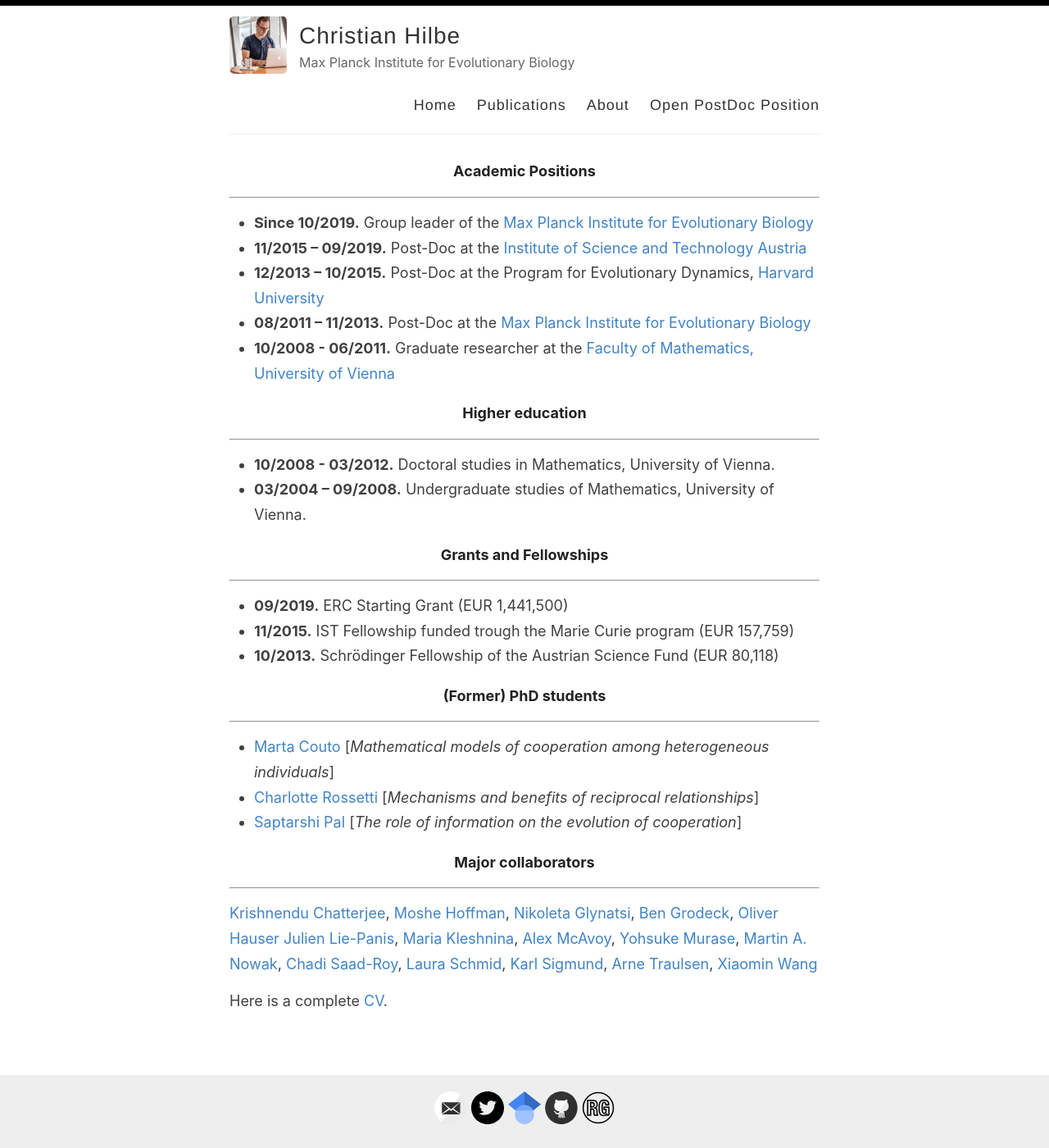
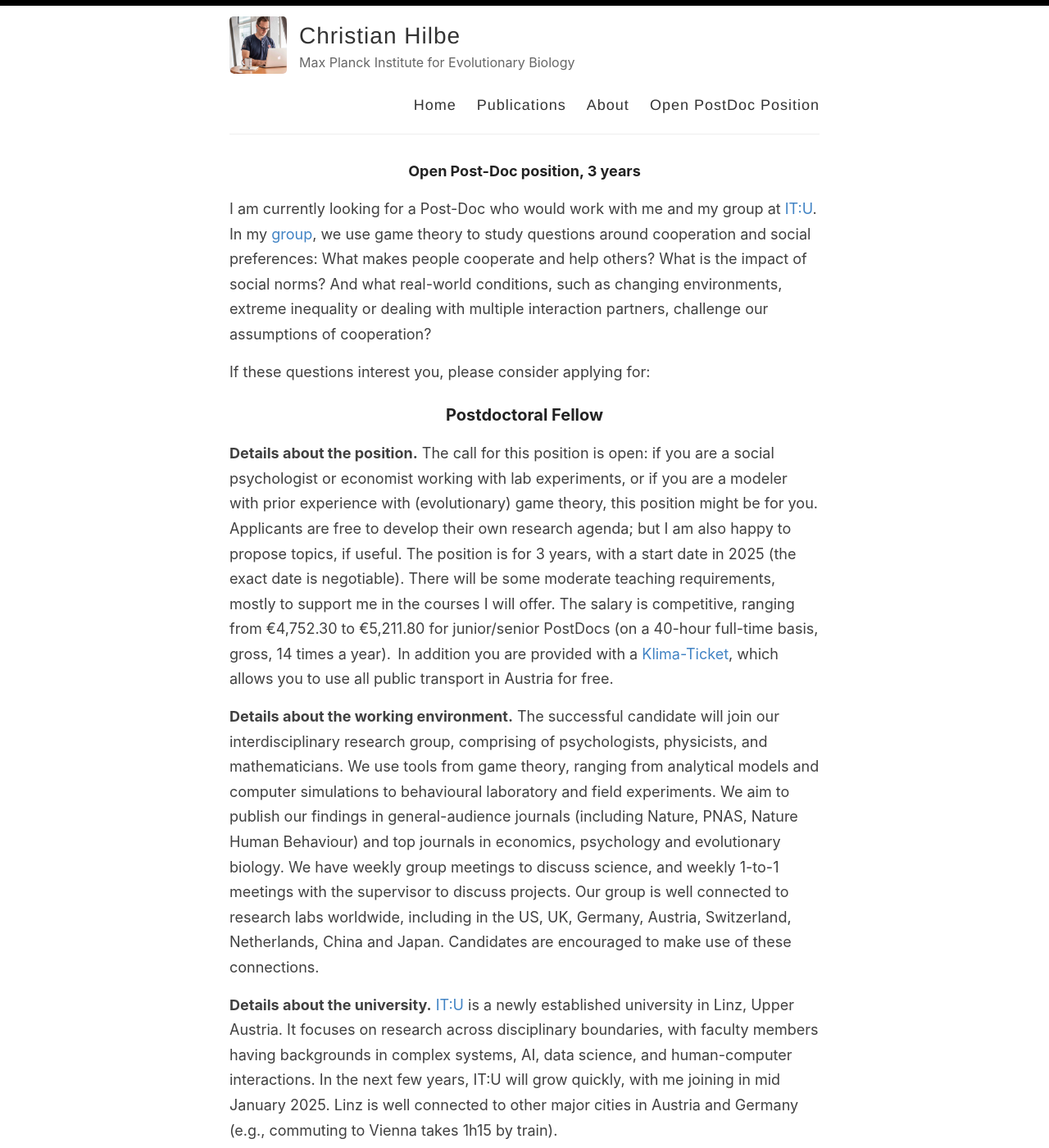
Before and after one commit to christian-hilbe/christian-hilbe.github.io, a Jekyll site: the page built from _pages/postdoc_position.md, in a window 1280 px wide and 1400 px high. Shown: the whole window at 82% size. Built offline with Jekyll 4.4.1, drawn with Linux system fonts in a browser that asks for light colours.

Commit message:
CH: Revising the Post-Doc page

```diff
--- a/_pages/postdoc_position.md
+++ b/_pages/postdoc_position.md
@@ -4,73 +4,28 @@ title:
 permalink: /postdoc_position/
 ---
 
-#### Academic Positions
-
----
-
- - **Since 10/2019.**
-Group leader of the [Max Planck Institute for Evolutionary Biology](https://www.evolbio.mpg.de)
-- **11/2015 – 09/2019.**
-Post-Doc at the [Institute of Science and Technology Austria](https://www.ista.ac.at/home)
-- **12/2013 – 10/2015.**
-Post-Doc at the Program for Evolutionary Dynamics, [Harvard University](https://www.harvard.edu)
-- **08/2011 – 11/2013.**
-Post-Doc at the [Max Planck Institute for Evolutionary Biology](https://www.evolbio.mpg.de)
-- **10/2008 - 06/2011.**
-Graduate researcher at the [Faculty of Mathematics, University of Vienna](https://mathematik.univie.ac.at)
+#### Open Post-Doc position, 3 years
 
 
-#### Higher education
+I am currently looking for a Post-Doc who would work with me and my group at [IT:U](https://it-u.at/en/research/research-groups/game-theory-and-evolutionary-dynamics/).
+In my [group](http://web.evolbio.mpg.de/social-behaviour/), we use game theory to study questions around cooperation and social preferences: What makes people cooperate and help others? What is the impact of social norms? And what real-world conditions, such as changing environments, extreme inequality or dealing with multiple interaction partners, challenge our assumptions of cooperation?
 
----
+If these questions interest you, please consider applying for:
+### Postdoctoral Fellow
 
-- **10/2008 - 03/2012.**
-Doctoral studies in Mathematics, University of Vienna.
-- **03/2004 – 09/2008.**
-Undergraduate studies of Mathematics, University of Vienna.
+**Details about the position.** The call for this position is open: if you are a social psychologist or economist working with lab experiments, or if you are a modeler with prior experience with (evolutionary) game theory, this position might be for you.
+Applicants are free to develop their own research agenda; but I am also happy to propose topics, if useful.
+The position is for 3 years, with a start date in 2025 (the exact date is negotiable).
+There will be some moderate teaching requirements, mostly to support me in the courses I will offer.
+The salary is competitive, ranging from €4,752.30 to €5,211.80 for junior/senior PostDocs (on a 40-hour full-time basis, gross, 14 times a year).
+In addition you are provided with a [Klima-Ticket](https://www.klimaticket.at/en/home/), which allows you to use all public transport in Austria for free.
 
 
-#### Grants and Fellowships
+**Details about the working environment.**
+The successful candidate will join our interdisciplinary research group, comprising of psychologists, physicists, and mathematicians. We use tools from game theory, ranging from analytical models and computer simulations to behavioural laboratory and field experiments. We aim to publish our findings in general-audience journals (including Nature, PNAS, Nature Human Behaviour) and top journals in economics, psychology and evolutionary biology. We have weekly group meetings to discuss science, and weekly 1-to-1 meetings with the supervisor to discuss projects. Our group is well connected to research labs worldwide, including in the US, UK, Germany, Austria, Switzerland, Netherlands, China and Japan. Candidates are encouraged to make use of these connections.
 
-----
-
-- **09/2019.**
-ERC Starting Grant (EUR 1,441,500)
-- **11/2015.**
-IST Fellowship funded trough the Marie Curie program (EUR 157,759)
-- **10/2013.**
-Schrödinger Fellowship of the Austrian Science Fund (EUR 80,118)
-
-
-#### (Former) PhD students
-
----
-
-- [Marta Couto](https://scholar.google.de/citations?user=ZbYvBcUAAAAJ&hl=en) [*Mathematical models of cooperation among heterogeneous individuals*]
-- [Charlotte Rossetti](https://scholar.google.de/citations?user=0PXsETYAAAAJ&hl=en) [*Mechanisms and benefits of reciprocal relationships*]
-- [Saptarshi Pal](https://scholar.google.de/citations?user=_V3It7MAAAAJ&hl=en) [*The role of information on the evolution of cooperation*]
-
-
-
-#### Major collaborators
-
----
-
-[Krishnendu Chatterjee](https://pub.ista.ac.at/~kchatterjee/),
-[Moshe Hoffman](https://sites.google.com/site/hoffmanmoshe/),
-[Nikoleta Glynatsi](https://nikoleta-v3.github.io),
-[Ben Grodeck](https://sites.google.com/view/bengrodeck/),
-[Oliver Hauser](http://www.oliverhauser.org/about)
-[Julien Lie-Panis](https://jliep.github.io),
-[Maria Kleshnina](https://www.mariakleshnina.com),
-[Alex McAvoy](https://datascience.unc.edu/person/alex-mcavoy/),
-[Yohsuke Murase](https://yohm.github.io),
-[Martin A. Nowak](http://www.martinnowak.com),
-[Chadi Saad-Roy](https://chadisaadroy.wordpress.com/),
-[Laura Schmid](https://scholar.google.at/citations?user=eOUSYYoAAAAJ&hl=en),
-[Karl Sigmund](https://homepage.univie.ac.at/karl.sigmund/),
-[Arne Traulsen](https://theobio.evolbio.mpg.de/#home),
-[Xiaomin Wang](https://www.researchgate.net/profile/Xiaomin-Wang-34)
-
-
-Here is a complete [CV](../files/CV.pdf).
+**Details about the university.**
+[IT:U](https://it-u.at/en) is a newly established university in Linz, Upper Austria.
+It focuses on research across disciplinary boundaries, with faculty members having backgrounds in complex systems, AI, data science, and human-computer interactions.
+In the next few years, IT:U will grow quickly, with me joining in mid January 2025.
+Linz is well connected to other major cities in Austria and Germany (e.g., commuting to Vienna takes 1h15 by train).
```
